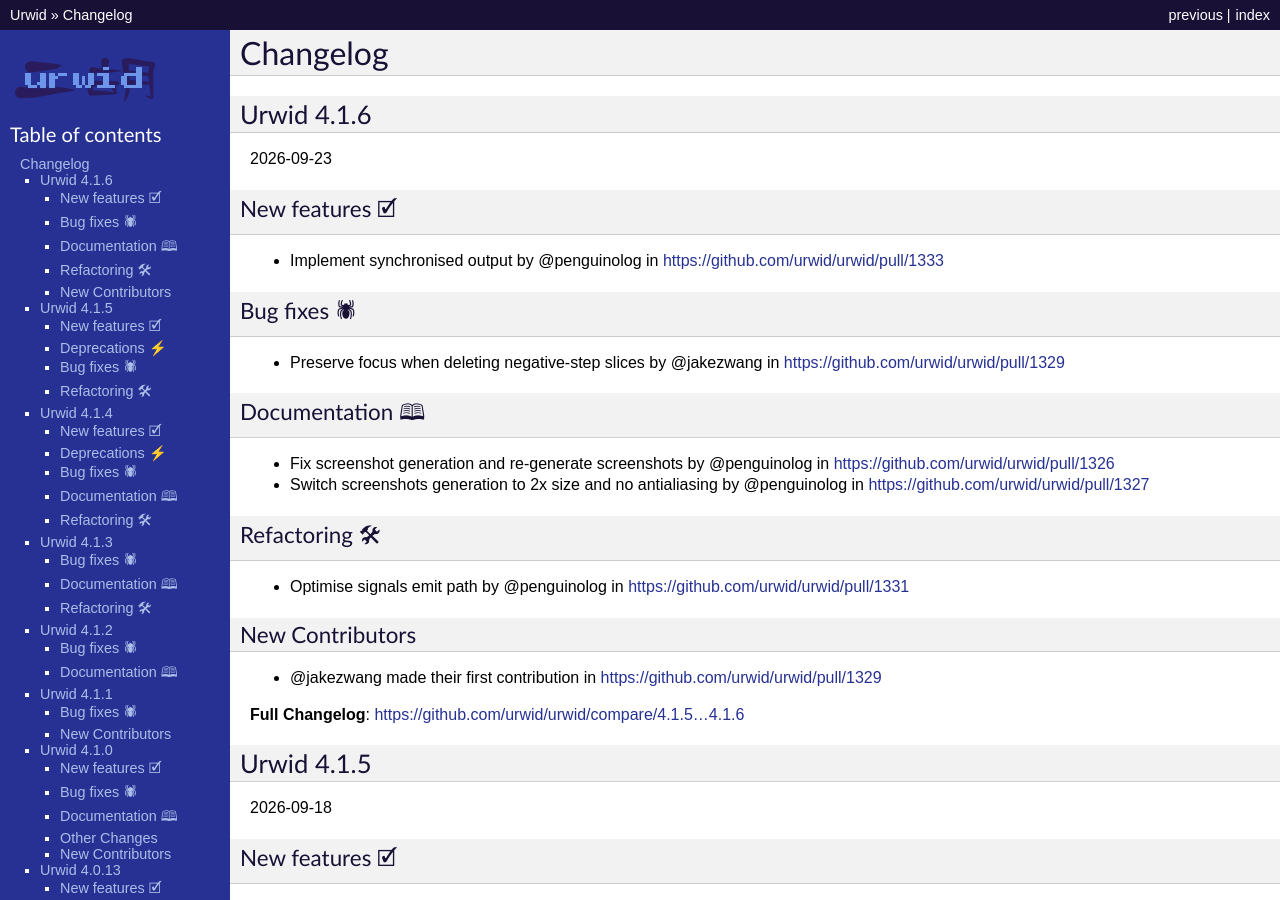
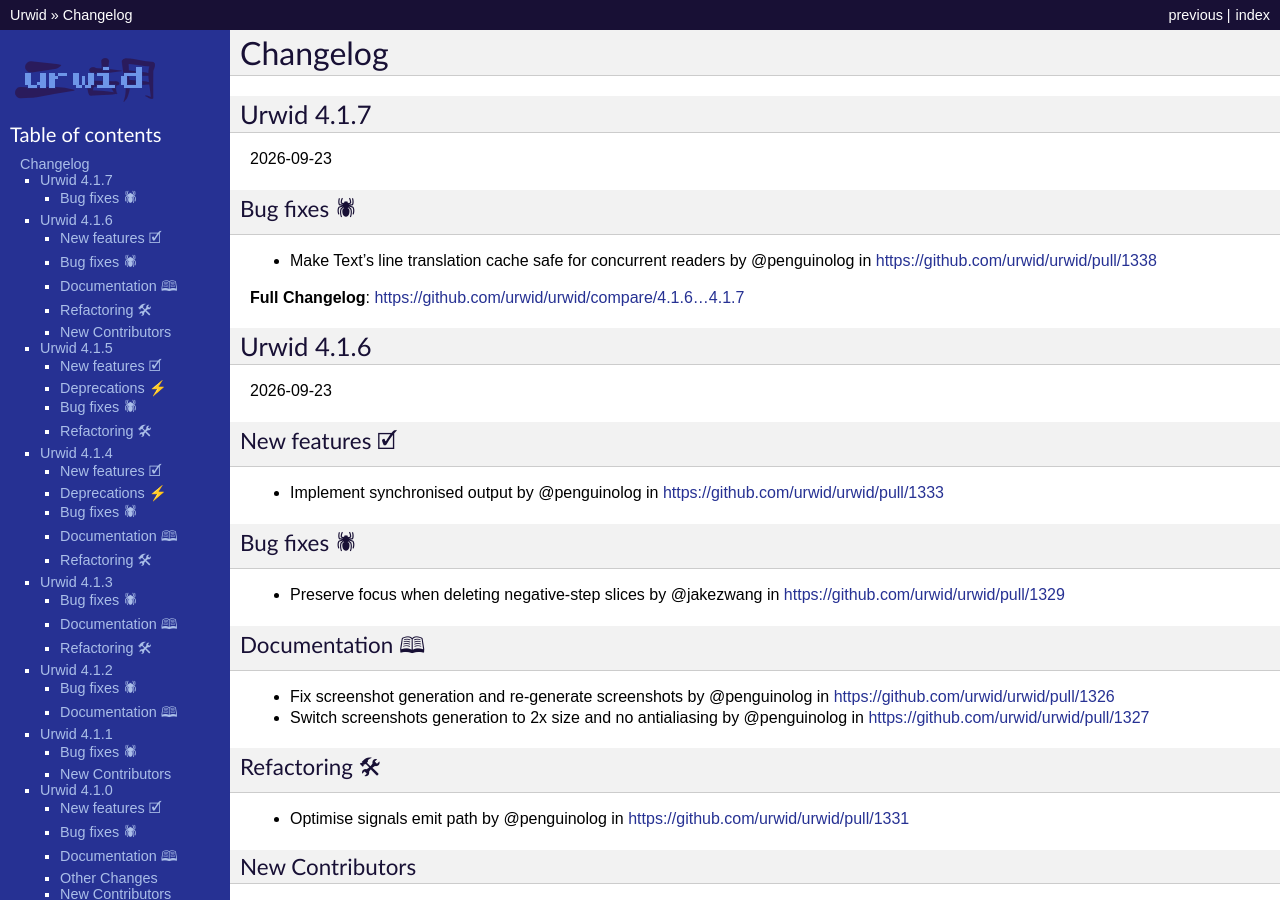
Before and after one commit to urwid/urwid, a Sphinx documentation site: the page built from docs/changelog.rst, in a window 1280 px wide and 900 px high. Built offline with Sphinx 7.4.7, drawn with Linux system fonts in a browser that asks for light colours.

Commit message:
Prepare release 4.1.7 (#1339)

```diff
--- a/docs/changelog.rst
+++ b/docs/changelog.rst
@@ -1,6 +1,18 @@
 
 Changelog
 ---------
+
+Urwid 4.1.7
+============
+
+2026-09-23
+
+Bug fixes 🕷
+++++++++++++
+* Make Text's line translation cache safe for concurrent readers by @penguinolog in https://github.com/urwid/urwid/pull/1338
+
+
+**Full Changelog**: https://github.com/urwid/urwid/compare/4.1.6...4.1.7
 
 Urwid 4.1.6
 ============
```
